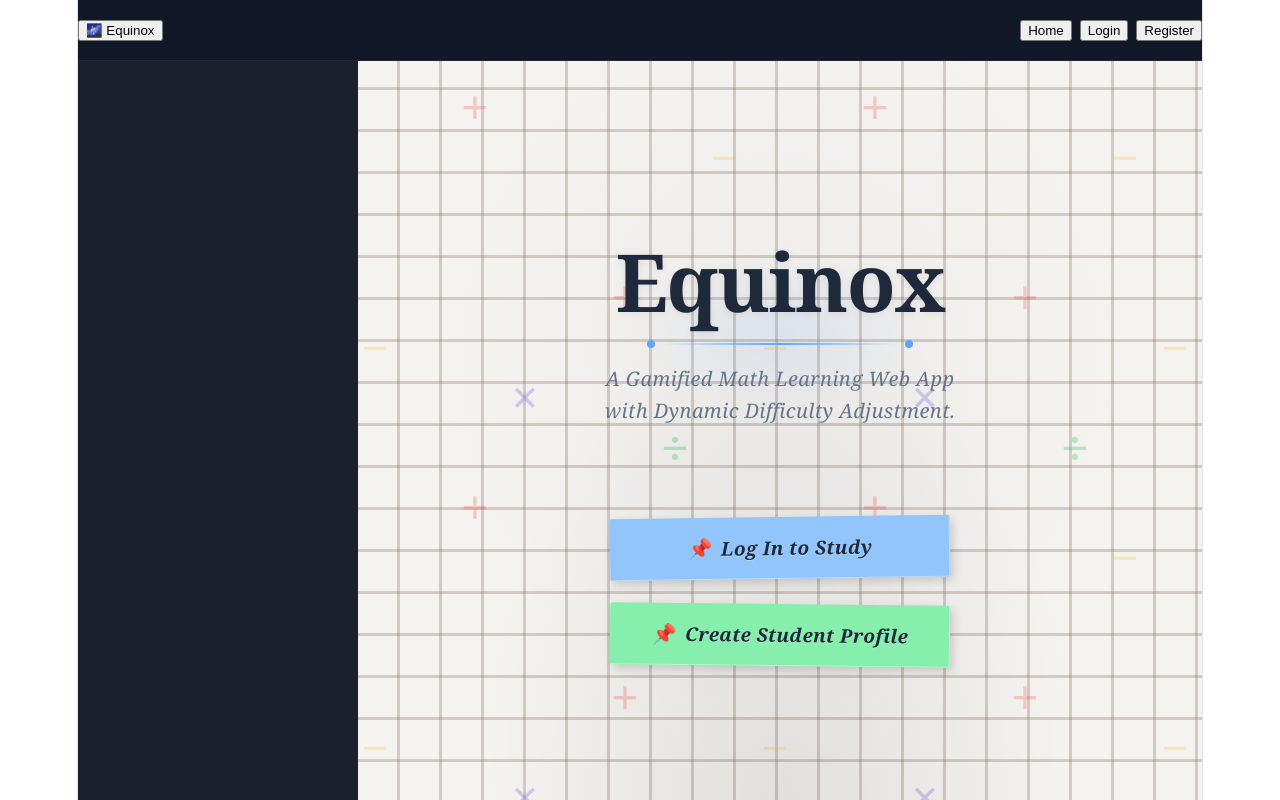
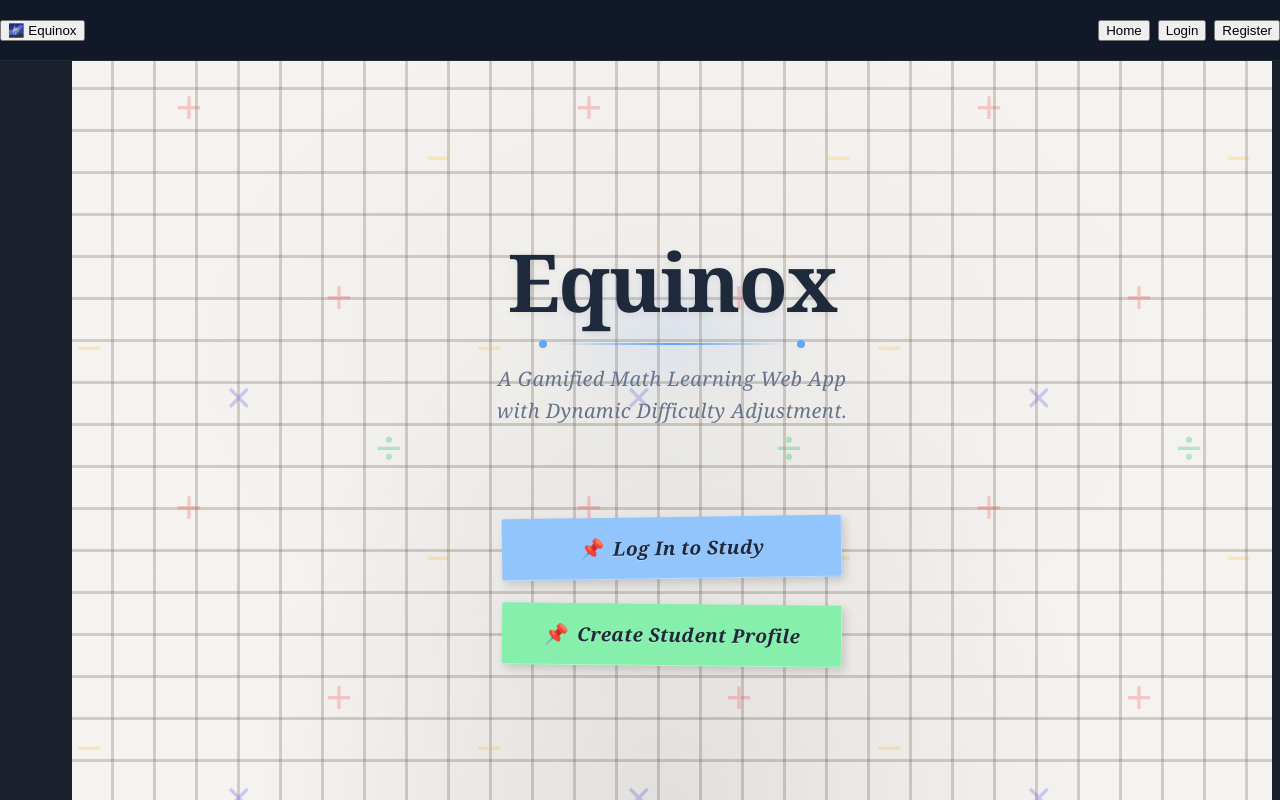
Before and after one commit to Ozlek/Equinox, a React (Vite) app in the folder frontend/: page / in a window 1280 px wide. Built offline with nearby package versions, Linux system fonts and the light colour scheme.

Commit message:
Fixed visual bugs

```diff
--- a/frontend/src/App.jsx
+++ b/frontend/src/App.jsx
@@ -17,6 +17,71 @@ import Help from './pages/Help';
 import api from './api/axios';
 import { getCookie } from './utils';
 
+const styles = {
+  sidebarInner: {
+    display: 'flex',
+    flexDirection: 'column',
+    gap: '8px',
+    padding: '1rem 0',
+    alignItems: 'stretch',
+  },
+  tabMarker: {
+    display: 'flex',
+    alignItems: 'center',
+    width: '100%',
+    padding: '12px 16px',
+    boxSizing: 'border-box',
+    borderRadius: '0 24px 24px 0',
+    border: '2px solid transparent',
+    borderLeft: 'none',
+    cursor: 'pointer',
+    transition: 'all 0.2s ease',
+    position: 'relative',
+    backgroundColor: '#1f2937',
+    boxShadow: '0 4px 6px rgba(0, 0, 0, 0.1)',
+    fontFamily: "'Patrick Hand', 'Segoe UI', system-ui, sans-serif",
+    fontWeight: 'bold',
+    textTransform: 'uppercase',
+    letterSpacing: '0.05em',
+    fontSize: '1.1rem',
+  },
+  tabBtn: {
+    background: 'none',
+    border: 'none',
+    display: 'flex',
+    alignItems: 'center',
+    justifyContent: 'center',
+    width: '40px',
+    height: '40px',
+    borderRadius: '12px',
+    cursor: 'pointer',
+    transition: 'all 0.15s ease',
+    flexShrink: 0,
+    padding: 0,
+    color: '#f8fafc',
+    fontSize: '1.2rem',
+  },
+  tabLabel: {
+    fontFamily: "'Patrick Hand', 'Segoe UI', system-ui, sans-serif",
+    fontSize: '1.1rem',
+    whiteSpace: 'nowrap',
+    transition: 'opacity 0.15s ease',
+    letterSpacing: '0.05em',
+    fontWeight: 'bold',
+  },
+};
+
+const appLayoutStyles = {
+  appContainer: { display: 'flex', flexDirection: 'column', height: '100vh', overflow: 'hidden', backgroundColor: '#1a202c', color: '#f7fafc' },
+  topbar: { height: '60px', backgroundColor: '#111827', borderBottom: '1px solid #1f2937', zIndex: 1030, display: 'flex', alignItems: 'center', flexShrink: 0 },
+  mainGrid: { display: 'flex', flex: 1, height: 'calc(100vh - 60px)', overflow: 'hidden', position: 'relative' },
+  sidebar: { backgroundColor: '#111827', borderRight: '1px solid #1f2937', transition: 'transform 0.2s ease-in-out', zIndex: 1020, left: 0, padding: '0', width: '280px' },
+  sidebarTooltip: { position: 'absolute', left: '100%', top: '50%', transform: 'translateY(-50%)', marginLeft: '12px', backgroundColor: '#1f2937', color: '#f7fafc', padding: '6px 12px', borderRadius: '6px', fontSize: '0.85rem', fontWeight: '500', whiteSpace: 'nowrap', boxShadow: '0 4px 6px -1px rgba(0, 0, 0, 0.3)', border: '1px solid #374151', pointerEvents: 'none', zIndex: 1050 },
+  topbarTooltip: { position: 'absolute', top: '100%', right: '0', marginTop: '8px', backgroundColor: '#1f2937', color: '#f7fafc', padding: '6px 12px', borderRadius: '6px', fontSize: '0.85rem', fontWeight: '500', whiteSpace: 'nowrap', boxShadow: '0 4px 6px -1px rgba(0, 0, 0, 0.3)', border: '1px solid #374151', pointerEvents: 'none', zIndex: 1050 },
+  mobileBackdrop: { position: 'fixed', top: '60px', left: 0, right: 0, bottom: 0, backgroundColor: 'rgba(0, 0, 0, 0.5)', backdropFilter: 'blur(3px)', zIndex: 1010 },
+  contentContainer: { flex: 1, overflowY: 'auto', height: '100%', backgroundColor: '#1a202c', marginLeft: '280px' }
+};
+
 export default function App() {
   const [user, setUser] = useState(null);
   const [currentView, setCurrentView] = useState('home');
@@ -35,8 +100,14 @@ export default function App() {
   const [sessionItem, setSessionItem] = useState('');
 
   const [mobileSidebarOpen, setMobileSidebarOpen] = useState(false);
-  const [isMobile, setIsMobile] = useState(window.innerWidth < 768);
+  const [isMobile, setIsMobile] = useState(false);
+
+  useEffect(() => {
+      setIsMobile(window.innerWidth < 768);
+  }, []);
+
   const [hoveredLink, setHoveredLink] = useState(null);
+  const [sidebarExpanded, setSidebarExpanded] = useState(false);
 
   // ─── NEW EFFECT: INTERCEPT EMAIL DEEP-LINKS ON APP START ───
   useEffect(() => {
@@ -110,7 +181,15 @@ export default function App() {
         setCurrentView('home');
         setMobileSidebarOpen(false);
       })
-      .catch(err => console.error("Logout failed", err));
+
+      .finally(() => {
+          localStorage.removeItem('refresh_token');
+          localStorage.removeItem('access_token');
+
+          setUser(null);
+
+          navigateTo("home");
+      });
   };
 
   const navigateTo = (view) => {
@@ -134,7 +213,7 @@ export default function App() {
   }
 
   const sidebarNavItems = [
-    { view: 'dashboard', icon: 'grid-1x2-fill', label: 'Dashboard' },
+    { view: 'dashboard', icon: 'grid-1x2-fill', label: 'Dashboard', },
     { view: 'catalogue', icon: 'book-half', label: 'Topic Catalogue' },
     { view: 'progress', icon: 'graph-up-arrow', label: 'Progress History' },
     { view: 'help', icon: 'question-circle-fill', label: 'Help' },
@@ -151,33 +230,42 @@ export default function App() {
       <div style={{ position: 'relative', width: '100%' }} onMouseEnter={() => setHoveredLink(view)} onMouseLeave={() => setHoveredLink(null)}>
         <div style={{
           ...styles.tabMarker,
+          justifyContent: sidebarExpanded
+          ? 'flex-start'
+          : 'center',
+          gap: sidebarExpanded
+          ? '8px'
+          : '0px',
           backgroundColor: isActive ? tabColor : 'transparent',
-          borderColor: isActive ? tabColor : '#1f2937',
+          border: isActive ? `2px solid ${tabColor}` : '2px solid transparent',
           boxShadow: isActive ? `2px 2px 8px rgba(0,0,0,0.3)` : 'none',
           cursor: 'pointer',
         }} onClick={() => navigateTo(view)}>
           <button
             style={{
               ...styles.tabBtn,
-              color: isActive ? '#1e293b' : '#64748b',
+              color: isActive ? '#1e293b' : '#f8fafc',
             }}
           >
             <i className={`bi bi-${icon}`} style={{ fontSize: '1.2rem' }}></i>
           </button>
 
           {/* Tab label - visible on hover / always when active */}
-          {(isActive || isThisHovered) && (
-            <span style={{
-              ...styles.tabLabel,
-              color: isActive ? '#1e293b' : '#f8fafc',
-              fontWeight: isActive ? '700' : '500',
-            }}>
+            <span
+              style={{
+                  ...styles.tabLabel,
+                  color: isActive ? '#1e293b' : '#f8fafc',
+                  opacity: sidebarExpanded ? 1 : 0,
+                  width: sidebarExpanded ? 'auto' : 0,
+                  overflow: 'hidden',
+                  transition: 'opacity .2s ease',
+              }}
+            >
               {label}
             </span>
-          )}
         </div>
 
-        {!isMobile && isThisHovered && (
+        {!isMobile && !sidebarExpanded && isThisHovered && (
           <div style={appLayoutStyles.sidebarTooltip}>
             {label}
           </div>
@@ -206,7 +294,7 @@ export default function App() {
           <i className={`bi bi-${icon} ${colorClass}`} style={{ fontSize: '1.3rem' }}></i>
         </button>
 
-        {!isMobile && isThisHovered && (
+        {!isMobile && !sidebarExpanded && isThisHovered && (
           <div style={appLayoutStyles.topbarTooltip}>
             {label}
           </div>
@@ -219,7 +307,9 @@ export default function App() {
     ...appLayoutStyles.sidebar,
     position: isMobile ? 'fixed' : 'absolute',
     transform: (isMobile && !mobileSidebarOpen) ? 'translateX(-100%)' : 'translateX(0)',
-    width: isMobile ? '240px' : '280px',
+    width: sidebarExpanded ? '280px' : '64px',
+    transition: 'width 0.25s ease',
+    overflow: 'hidden',
     top: isMobile ? '60px' : '0',
     height: isMobile ? 'calc(100vh - 60px)' : '100%',
     padding: '0',
@@ -324,7 +414,10 @@ export default function App() {
       <div style={appLayoutStyles.mainGrid}>
         {user && (
           <>
-            <div style={dynamicSidebarStyle}>
+            <div
+                style={dynamicSidebarStyle}
+                onMouseEnter={() => !isMobile && setSidebarExpanded(true)}
+                onMouseLeave={() => !isMobile && setSidebarExpanded(false)}>
               <div style={styles.sidebarInner}>
                 {sidebarNavItems.map((item, index) => (
                   <SidebarLink key={item.view} view={item.view} icon={item.icon} label={item.label} index={index} />
@@ -339,7 +432,18 @@ export default function App() {
         )}
 
         {/* WORKSPACE CONTENT PANEL */}
-        <div style={appLayoutStyles.contentContainer}>
+        <div style={{
+          ...appLayoutStyles.contentContainer,
+
+              marginLeft:
+                  isMobile
+                      ? '0'
+                      : sidebarExpanded
+                          ? '280px'
+                          : '64px',
+
+              transition: 'margin-left .25s ease',
+        }}>
           <div className="container-fluid py-4 px-md-4 px-2" style={{ maxWidth: '1200px', margin: '0 auto' }}>
 
             {/* UNAUTHENTICATED ROUTER CORE SWITCHES */}
@@ -406,70 +510,3 @@ export default function App() {
     </div>
   );
 }
-
-  const styles = {
-    sidebarInner: {
-      display: 'flex',
-      flexDirection: 'column',
-      gap: '8px',
-      padding: '1rem 0',
-      alignItems: 'center',
-    },
-    tabMarker: {
-      display: 'flex',
-      alignItems: 'center',
-      gap: '6px',
-      width: '100%',
-      padding: '12px 16px',
-      borderRadius: '0 24px 24px 0',
-      border: '2px solid transparent',
-      borderLeft: 'none',
-      cursor: 'pointer',
-      transition: 'all 0.2s ease',
-      marginLeft: '-2px',
-      position: 'relative',
-      backgroundColor: '#1f2937',
-      boxShadow: '0 4px 6px rgba(0, 0, 0, 0.1)',
-      fontFamily: "'Patrick Hand', 'Segoe UI', system-ui, sans-serif",
-      fontWeight: 'bold',
-      textTransform: 'uppercase',
-      letterSpacing: '0.05em',
-      fontSize: '1.1rem',
-      marginRight: '0',
-    },
-    tabBtn: {
-      background: 'none',
-      border: 'none',
-      display: 'flex',
-      alignItems: 'center',
-      justifyContent: 'center',
-      width: '40px',
-      height: '40px',
-      borderRadius: '12px',
-      cursor: 'pointer',
-      transition: 'all 0.15s ease',
-      flexShrink: 0,
-      padding: 0,
-      color: '#f8fafc',
-      fontSize: '1.2rem',
-    },
-    tabLabel: {
-      fontFamily: "'Patrick Hand', 'Segoe UI', system-ui, sans-serif",
-      fontSize: '1.1rem',
-      whiteSpace: 'nowrap',
-      transition: 'opacity 0.15s ease',
-      letterSpacing: '0.05em',
-      fontWeight: 'bold',
-    },
-  };
-
-  const appLayoutStyles = {
-    appContainer: { display: 'flex', flexDirection: 'column', height: '100vh', overflow: 'hidden', backgroundColor: '#1a202c', color: '#f7fafc' },
-    topbar: { height: '60px', backgroundColor: '#111827', borderBottom: '1px solid #1f2937', zIndex: 1030, display: 'flex', alignItems: 'center', flexShrink: 0 },
-    mainGrid: { display: 'flex', flex: 1, height: 'calc(100vh - 60px)', overflow: 'hidden', position: 'relative' },
-    sidebar: { backgroundColor: '#111827', borderRight: '1px solid #1f2937', transition: 'transform 0.2s ease-in-out', zIndex: 1020, left: 0, padding: '0', width: '280px' },
-    sidebarTooltip: { position: 'absolute', left: '100%', top: '50%', transform: 'translateY(-50%)', marginLeft: '12px', backgroundColor: '#1f2937', color: '#f7fafc', padding: '6px 12px', borderRadius: '6px', fontSize: '0.85rem', fontWeight: '500', whiteSpace: 'nowrap', boxShadow: '0 4px 6px -1px rgba(0, 0, 0, 0.3)', border: '1px solid #374151', pointerEvents: 'none', zIndex: 1050 },
-    topbarTooltip: { position: 'absolute', top: '100%', right: '0', marginTop: '8px', backgroundColor: '#1f2937', color: '#f7fafc', padding: '6px 12px', borderRadius: '6px', fontSize: '0.85rem', fontWeight: '500', whiteSpace: 'nowrap', boxShadow: '0 4px 6px -1px rgba(0, 0, 0, 0.3)', border: '1px solid #374151', pointerEvents: 'none', zIndex: 1050 },
-    mobileBackdrop: { position: 'fixed', top: '60px', left: 0, right: 0, bottom: 0, backgroundColor: 'rgba(0, 0, 0, 0.5)', backdropFilter: 'blur(3px)', zIndex: 1010 },
-    contentContainer: { flex: 1, overflowY: 'auto', height: '100%', backgroundColor: '#1a202c', marginLeft: '280px' }
-  };
--- a/frontend/src/index.css
+++ b/frontend/src/index.css
@@ -24,8 +24,10 @@
   text-rendering: optimizeLegibility;
   -webkit-font-smoothing: antialiased;
   -moz-osx-font-smoothing: grayscale;
+}
 
-  @media (max-width: 1024px) {
+@media (max-width: 1024px) {
+  :root {
     font-size: 18px;
   }
 }
@@ -55,11 +57,10 @@ body {
 }
 
 #root {
-  width: 1126px;
+  width: 100%;
   max-width: 100%;
-  margin: 0 auto;
-  text-align: center;
-  border-inline: 1px solid var(--border);
+  margin: 0;
+  text-align: left;
   min-height: 100svh;
   display: flex;
   flex-direction: column;
@@ -77,20 +78,28 @@ h1 {
   font-size: 56px;
   letter-spacing: -1.68px;
   margin: 32px 0;
-  @media (max-width: 1024px) {
+}
+
+@media (max-width: 1024px) {
+  h1 {
     font-size: 36px;
     margin: 20px 0;
   }
 }
+
 h2 {
   font-size: 24px;
   line-height: 118%;
   letter-spacing: -0.24px;
   margin: 0 0 8px;
-  @media (max-width: 1024px) {
+}
+
+@media (max-width: 1024px) {
+  h2 {
     font-size: 20px;
   }
 }
+
 p {
   margin: 0;
 }
--- a/frontend/src/pages/ChallengeConfig.jsx
+++ b/frontend/src/pages/ChallengeConfig.jsx
@@ -260,7 +260,7 @@ const styles = {
     fontSize: '1.5rem',
     fontWeight: 'bold',
     color: '#f8fafc',
-    fontFamily: "'Caveat', 'Segoe UI', system-ui, sans-serif",
+    fontFamily: "'Patrick Hand', 'Segoe UI', system-ui, sans-serif",
   },
   subtitle: {
     margin: 0,
--- a/frontend/src/pages/Help.jsx
+++ b/frontend/src/pages/Help.jsx
@@ -415,7 +415,7 @@ const styles = {
     fontSize: '1.8rem',
     fontWeight: 'bold',
     color: '#f8fafc',
-    fontFamily: "'Caveat', 'Segoe UI', system-ui, sans-serif",
+    fontFamily: "'Patrick Hand', 'Segoe UI', system-ui, sans-serif",
   },
   closeBtn: {
     backgroundColor: 'rgba(245, 101, 101, 0.15)',
--- a/frontend/src/pages/Login.jsx
+++ b/frontend/src/pages/Login.jsx
@@ -51,7 +51,10 @@ export default function Login({ onNavigate, onLoginSuccess }) {
         extractedErrors.push("Could not establish server authentication response link.");
       }
 
-      if (extractedErrors.length === 0 || extractedErrors.includes("undefined")) {
+      // Filter out any undefined or null values from the array
+      extractedErrors = extractedErrors.filter(msg => msg != null && msg !== undefined);
+
+      if (extractedErrors.length === 0) {
         extractedErrors = ["The username or password you entered is incorrect."];
       }
 
--- a/frontend/src/pages/Playthrough.jsx
+++ b/frontend/src/pages/Playthrough.jsx
@@ -220,8 +220,8 @@ export default function PlaythroughChallenge({ topicId, initialDifficulty, activ
 
   useEffect(() => {
     if (timeLeft === null || timeLeft <= 0 || feedback || gameState?.is_completed) return;
-    timerRef.current = setInterval(() => setTimeLeft(prev => prev - 1), 1000);
-    return () => clearInterval(timerRef.current);
+    timerRef.current = setTimeout(() => setTimeLeft(prev => prev - 1), 1000);
+    return () => clearTimeout(timerRef.current);
   }, [timeLeft, feedback, gameState]);
 
   useEffect(() => {
@@ -656,7 +656,7 @@ const styles = {
     fontSize: '1.5rem',
     fontWeight: 'bold',
     color: '#f8fafc',
-    fontFamily: "'Caveat', 'Segoe UI', system-ui, sans-serif",
+    fontFamily: "'Patrick Hand', 'Segoe UI', system-ui, sans-serif",
   },
   quitBtnHeader: {
     backgroundColor: 'rgba(245, 101, 101, 0.15)',
--- a/frontend/src/pages/Settings.jsx
+++ b/frontend/src/pages/Settings.jsx
@@ -495,7 +495,7 @@ const styles = {
     fontSize: '1.8rem',
     fontWeight: 'bold',
     color: '#f8fafc',
-    fontFamily: "'Caveat', 'Segoe UI', system-ui, sans-serif",
+    fontFamily: "'Patrick Hand', 'Segoe UI', system-ui, sans-serif",
   },
   closeBtn: {
     backgroundColor: 'rgba(245, 101, 101, 0.15)',
@@ -802,7 +802,7 @@ const styles = {
     fontSize: '1.2rem',
     fontWeight: 'bold',
     color: '#dc2626',
-    fontFamily: "'Caveat', 'Segoe UI', system-ui, sans-serif",
+    fontFamily: "'Patrick Hand', 'Segoe UI', system-ui, sans-serif",
   },
   modalCloseBtn: {
     background: 'transparent',
--- a/frontend/src/pages/TopicCatalogue.jsx
+++ b/frontend/src/pages/TopicCatalogue.jsx
@@ -207,13 +207,6 @@ export default function TopicCatalogue({ onSelectTopic, userGrade }) {
             </>
           )}
 
-          {/* Divider */}
-          {recommendedTopics.length > 0 && exploreTopics.length > 0 && (
-            <div style={styles.divider}>
-              <span style={styles.dividerText}>— Explore Other Topics —</span>
-            </div>
-          )}
-
           {/* Explore Other Topics Section */}
           {exploreTopics.length > 0 && (
             <>
@@ -270,7 +263,7 @@ const styles = {
     padding: '0.5rem 0',
   },
   mainTitle: {
-    fontFamily: "'Caveat', 'Segoe UI', system-ui, sans-serif",
+    fontFamily: "'Patrick Hand', 'Segoe UI', system-ui, sans-serif",
     fontSize: '2.5rem',
     fontWeight: 'bold',
     color: '#1e293b',
@@ -336,7 +329,7 @@ const styles = {
 
   stickyNoteTitle: {
     margin: 0,
-    fontFamily: "'Caveat', 'Segoe UI', system-ui, sans-serif",
+    fontFamily: "'Patrick Hand', 'Segoe UI', system-ui, sans-serif",
     fontSize: '1.4rem',
     fontWeight: 'bold',
     opacity: 0.9,
@@ -425,7 +418,7 @@ const styles = {
     fontSize: '1.5rem',
   },
   sectionTitle: {
-    fontFamily: "'Caveat', 'Segoe UI', system-ui, sans-serif",
+    fontFamily: "'Patrick Hand', 'Segoe UI', system-ui, sans-serif",
     fontSize: '1.5rem',
     fontWeight: 'bold',
     color: '#1e293b',
```
Also changed, not shown: frontend/src/pages/Achievements.jsx (+11 -11 lines), frontend/src/pages/ProgressHistory.jsx (+6 -7 lines), frontend/src/pages/TopicDetail.jsx (+4 -7 lines).
